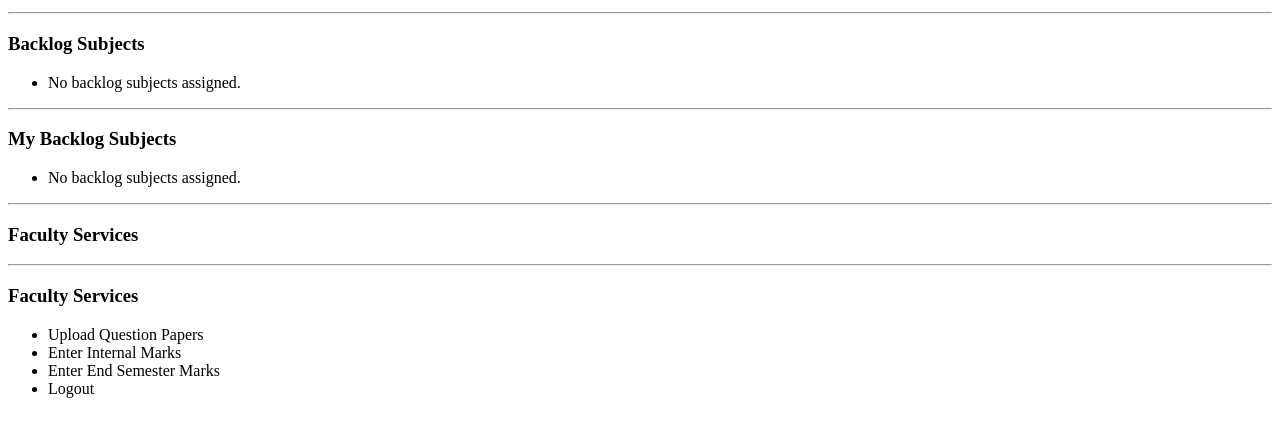
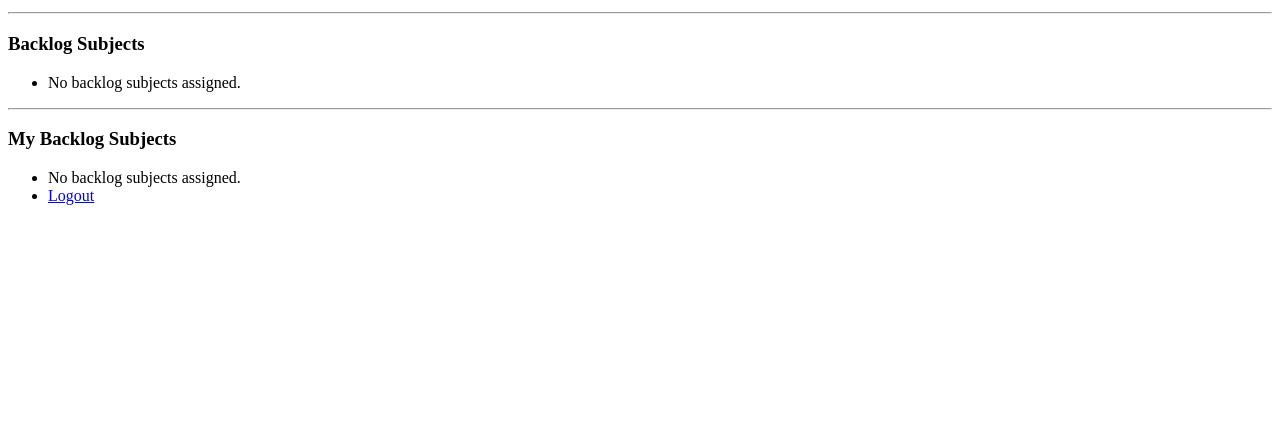
Before and after one commit to saurabhsbb/NEMS, a Django app: template accounts/templates/accounts/faculty_dashboard.html in a window 1280 px wide. Shown: the part 266-703 px from the top of the page. Run offline with Django 5.2, Linux system fonts and the light colour scheme; the template is opened without the code that fills it, so the values that code supplies are empty.

Commit message:
Fix student and faculty logout links

```diff
--- a/accounts/templates/accounts/faculty_dashboard.html
+++ b/accounts/templates/accounts/faculty_dashboard.html
@@ -129,29 +129,15 @@ Welcome <strong>{{ request.user.first_name }}</strong>
 
     {% endfor %}
 
-</ul>
 
-<hr>
 
-<h3>Faculty Services</h3>
 
-</ul>
+<li>
+    <a href="{% url 'logout' %}">
+        Logout
+    </a>
+</li>
 
-<hr>
-
-<h3>Faculty Services</h3>
-
-<ul>
-
-    <li>Upload Question Papers</li>
-
-    <li>Enter Internal Marks</li>
-
-    <li>Enter End Semester Marks</li>
-
-    <li>Logout</li>
-
-</ul>
 
 </body>
 
```
Also changed, not shown: accounts/templates/accounts/student_dashboard.html (+5 -3 lines).
